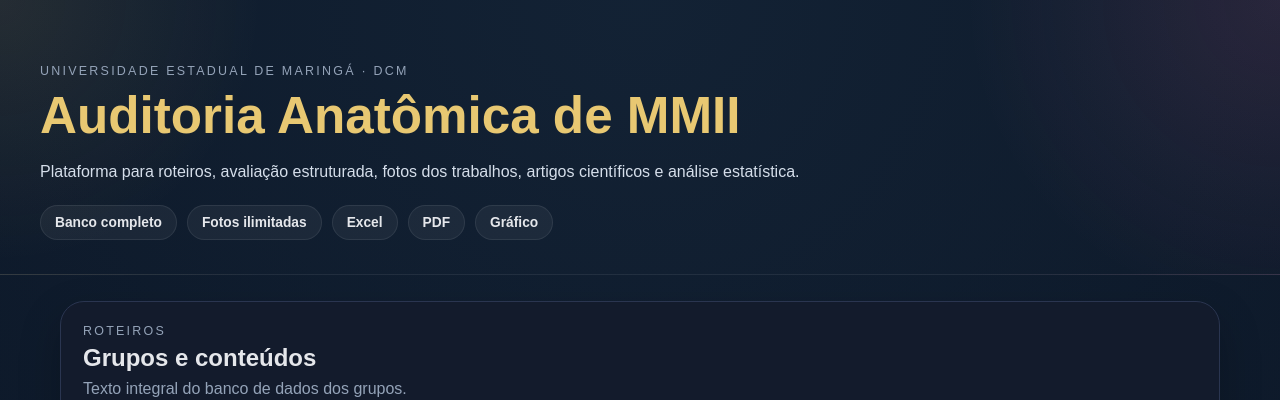
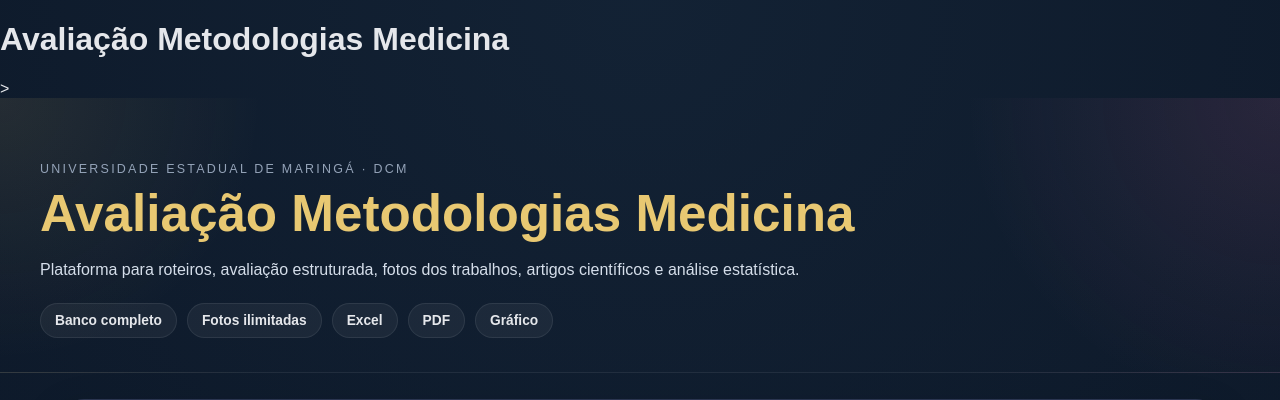
Before and after one commit to pinheiro767/app-med, a Flask app: page / in a window 1280 px wide. Shown: the top 400 px of the page. Run offline with Flask 3, Linux system fonts and the light colour scheme; some libraries are stand-ins or nearby versions.

Commit message:
Update index.html

```diff
--- a/templates/index.html
+++ b/templates/index.html
@@ -3,7 +3,7 @@
 <head>
   <meta charset="UTF-8">
   <meta name="viewport" content="width=device-width, initial-scale=1.0">
-  <title>Auditoria Anatômica MMII</title>
+  <h1>Avaliação Metodologias Medicina</h1>>
 
   <link rel="manifest" href="/manifest.json">
   <link rel="stylesheet" href="/static/css/style.css">
@@ -17,7 +17,7 @@
   <header class="hero">
     <div class="hero-content">
       <p class="eyebrow">Universidade Estadual de Maringá · DCM</p>
-      <h1>Auditoria Anatômica de MMII</h1>
+      <h1>Avaliação Metodologias Medicina</h1>
       <p class="hero-subtitle">
         Plataforma para roteiros, avaliação estruturada, fotos dos trabalhos, artigos científicos e análise estatística.
       </p>
```
